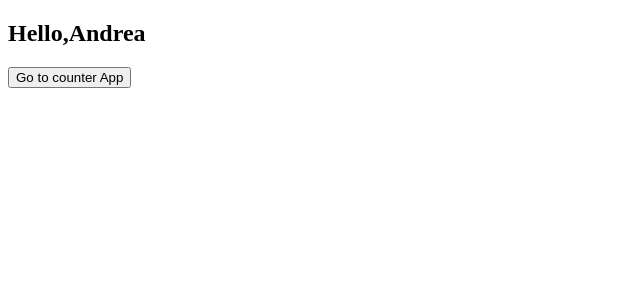
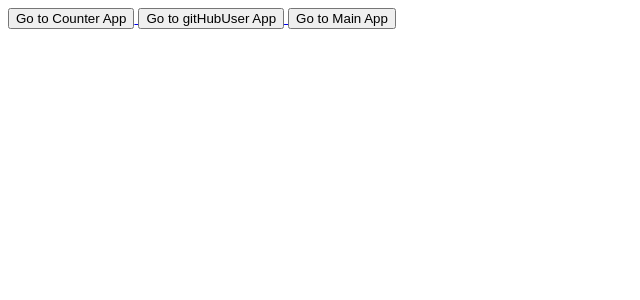
Before and after one commit to MuciFrancesco/react-exercises, a React (Create React App) app: page / in a window 1280 px wide. Shown: the top 300 px of the page, without its empty margins (0-640 px from the left). Built offline with nearby package versions, Linux system fonts and the light colour scheme.

Commit message:
react-router-04

```diff
--- a/src/App.js
+++ b/src/App.js
@@ -1,19 +1,21 @@
 import React from "react";
-import { BrowserRouter, Route, Routes } from "react-router-dom";
-import Welcome from "./Welcome";
-import Counter from "./Counter";
-import GitHubUsers from "./GitHubUsers";
+import { Link } from "react-router-dom";
 
 function App() {
   return (
     <div className='App'>
-      <BrowserRouter>
-        <Routes>
-          <Route path='/' element={<Welcome name='Andrea' />}></Route>
-          <Route path='/counter' element={<Counter />}></Route>
-          <Route path='user/:username' element={<GitHubUsers />}></Route>
-        </Routes>
-      </BrowserRouter>
+      <Link to='/counter'>
+        {" "}
+        <button>Go to Counter App</button>
+      </Link>
+      <Link to=':username'>
+        {" "}
+        <button>Go to gitHubUser App</button>
+      </Link>
+      <Link to='/'>
+        {" "}
+        <button>Go to Main App</button>
+      </Link>
     </div>
   );
 }
--- a/src/Counter.js
+++ b/src/Counter.js
@@ -12,11 +12,14 @@ function Counter({ initialValue = 0 }) {
       <button onClick={counterIncrement}>Increment</button>
       <button onClick={counterDecrement}>Decrement</button>
       <button onClick={counterReset}>Reset</button>
-      <Link to='/:username'>
+      <Link to=':username'>
         <button>Go to gitHubUser App</button>
       </Link>
+      <Link to='/welcome'>
+        <button>Return to Welcome App</button>
+      </Link>
       <Link to='/'>
-        <button>Return to Welcome App</button>
+        <button>Go to Main App</button>{" "}
       </Link>
     </div>
   );
--- a/src/GitHubUsers.js
+++ b/src/GitHubUsers.js
@@ -1,11 +1,11 @@
 import React, { useEffect, useState } from "react";
-import { useParams } from "react-router-dom";
+import { Link, useParams } from "react-router-dom";
 
 function GitHubUsers() {
   const [data, setData] = useState(null);
   const [loading, setLoading] = useState(false);
   const [error, setError] = useState(null);
-  const { username } = useParams();
+  const { username = "MuciFrancesco" } = useParams();
 
   const getData = async (username) => {
     setLoading(true);
@@ -42,6 +42,17 @@ function GitHubUsers() {
           </button>
         </div>
       )}
+      <Link to='/welcome'>
+        {" "}
+        <button>Return to Welcome App</button>
+      </Link>
+      <Link to='/counter'>
+        {" "}
+        <button>Return to Counter App</button>
+      </Link>
+      <Link to='/'>
+        <button>Go to Main App</button>{" "}
+      </Link>
     </div>
   );
 }
--- /dev/null
+++ b/src/Root.js
@@ -0,0 +1,21 @@
+import React from "react";
+import { BrowserRouter, Route, Routes } from "react-router-dom";
+import App from "./App";
+import Welcome from "./Welcome";
+import Counter from "./Counter";
+import GitHubUsers from "./GitHubUsers";
+
+function Root() {
+  return (
+    <BrowserRouter>
+      <Routes>
+        <Route path='/' element={<App />}></Route>
+        <Route path='/welcome' element={<Welcome name='Andrea' />}></Route>
+        <Route path='/counter' element={<Counter />}></Route>
+        <Route path=':username' element={<GitHubUsers />}></Route>
+      </Routes>
+    </BrowserRouter>
+  );
+}
+
+export default Root;
--- a/src/Welcome.js
+++ b/src/Welcome.js
@@ -8,6 +8,9 @@ function Welcome({ name }) {
       <Link to='/counter'>
         <button>Go to counter App</button>{" "}
       </Link>
+      <Link to='/'>
+        <button>Go to Main App</button>{" "}
+      </Link>
     </div>
   );
 }
--- a/src/index.js
+++ b/src/index.js
@@ -1,11 +1,11 @@
 import React from "react";
 import ReactDOM from "react-dom/client";
 import "./index.css";
-import App from "./App";
+import Root from "./Root";
 
 const root = ReactDOM.createRoot(document.getElementById("root"));
 root.render(
   <React.StrictMode>
-    <App />
+    <Root />
   </React.StrictMode>
 );
```
